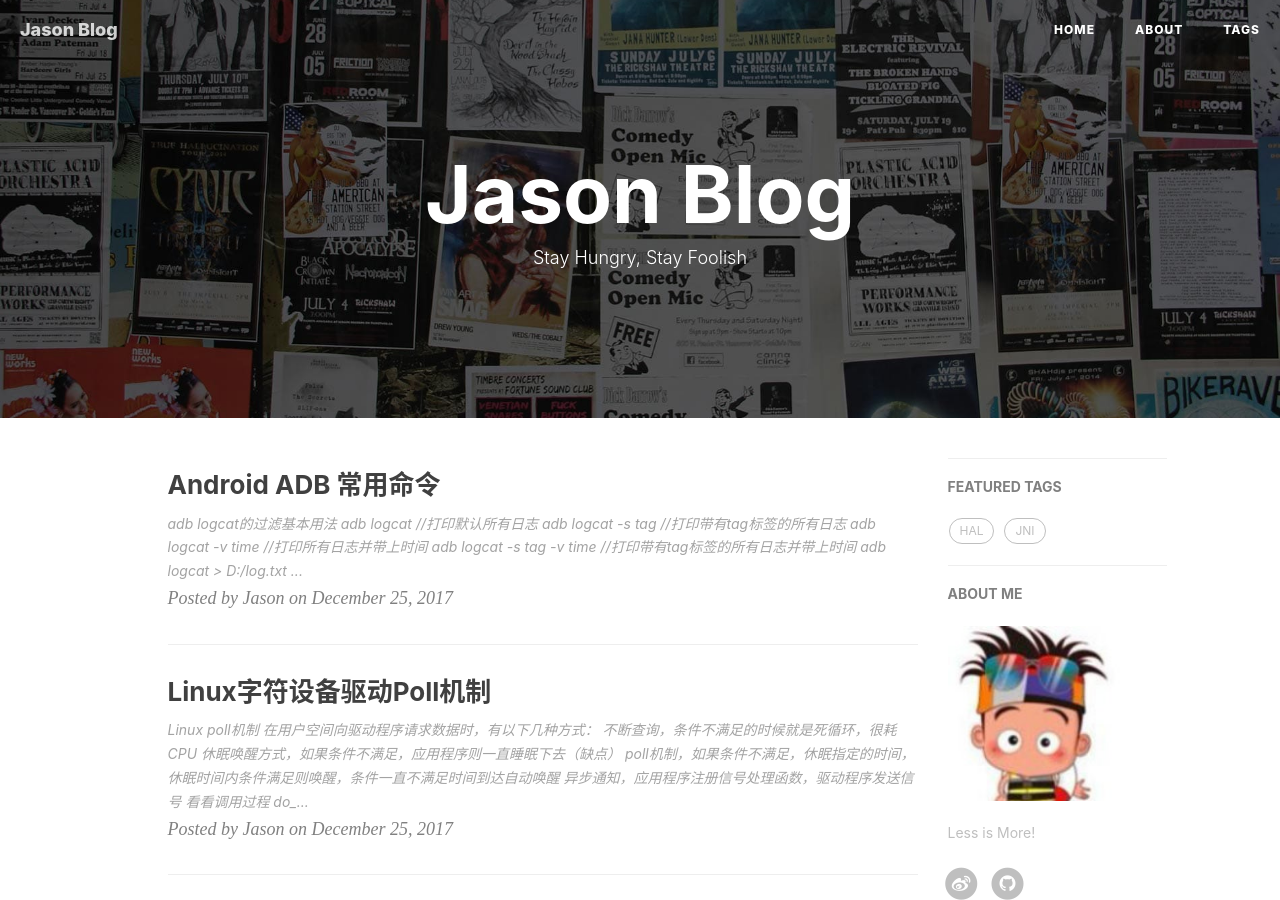
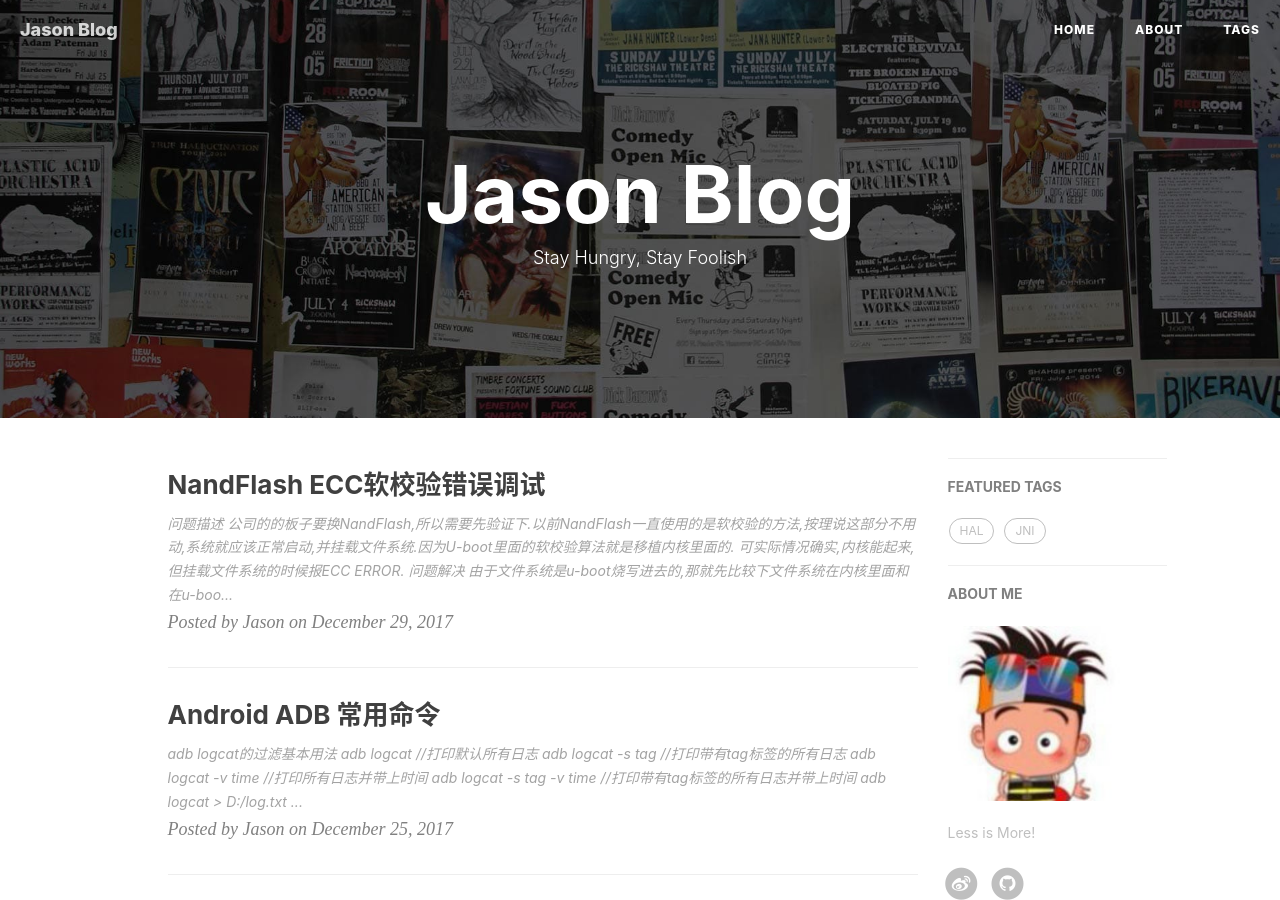
Before and after one commit to jason--liu/jason--liu.github.io, a Jekyll site: the page built from index.html, in a window 1280 px wide and 900 px high. Built offline with Jekyll 4.4.1, drawn with Linux system fonts in a browser that asks for light colours; nearby versions of some CDN libraries; the list of posts is cut into pages by our own code; comment, search, counter and statistics services are not loaded; part of the change alters nothing that is shown.

Commit message:
add new blog

````diff
--- a/_config.yml
+++ b/_config.yml
@@ -33,7 +33,7 @@ github_username:    jason--liu
 permalink: pretty
 paginate: 10
 exclude: ["less","node_modules","Gruntfile.js","package.json","README.md"]
-anchorjs: true                          # if you want to customize anchor. check out line:181 of `post.html`
+anchorjs: no                          # if you want to customize anchor. check out line:181 of `post.html`
 
 
 
--- /dev/null
+++ b/_posts/2017-12-28-nandflash-debug.md
@@ -0,0 +1,61 @@
+---
+layout:     post
+title:      "NandFlash ECC软校验错误调试"
+subtitle:   ""
+date:       2017-12-29
+author:     "Jason"
+header-img: ""
+catalog: true
+tags:
+    - Driver
+    - NandFlash
+---
+## 问题描述
+
+公司的的板子要换NandFlash,所以需要先验证下.以前NandFlash一直使用的是软校验的方法,按理说这部分不用动,系统就应该正常启动,并挂载文件系统.因为U-boot里面的软校验算法就是移植内核里面的.
+
+可实际情况确实,内核能起来,但挂载文件系统的时候报ECC ERROR.
+
+## 问题解决
+
+由于文件系统是u-boot烧写进去的,那就先比较下文件系统在内核里面和在u-boot里面的ecc码.
+
+> nanddump -l 2028 -p -o /dev/mtd5
+>
+> dump出来的OOB数据
+>
+> ```
+>   OOB Data: ff ff ff ff ff ff ff ff ff ff ff ff ff ff ff ff
+>   OOB Data: ff ff ff ff ff ff ff ff ff ff ff ff ff ff ff ff
+>   OOB Data: ff ff ff ff ff ff ff ff ff ff ff ff ff ff ff ff
+>   OOB Data: ff ff ff ff ff ff ff ff ff ff ff ff ff ff ff ff
+>   OOB Data: ff ff ff ff ff ff ff ff ff ff ff ff ff ff ff ff
+>   OOB Data: a5 a9 9b ff ff ff ff ff ff ff ff ff ff ff ff ff
+>   OOB Data: ff ff ff ff ff ff ff ff ff ff ff ff ff ff ff ff
+>   OOB Data: ff ff ff ff ff ff ff ff ff ff ff ff ff ff ff ff
+> ```
+
+然后再在uboot中dump
+
+>nand dump.oob 0x00d80000
+>
+>OOB:
+>
+>        ff ff ff ff ff ff ff ff
+>        ff ff ff ff ff ff ff ff
+>        ff ff ff ff ff ff ff ff
+>        ff ff ff ff ff ff ff ff
+>        ff ff ff ff ff ff ff ff
+>        a9 95 57 ff ff ff ff ff
+>        ff ff ff ff ff ff ff ff
+>        ff ff ff ff ff ff ff ff
+
+先不说数据对不对,结果的位数都不同,内核打印出来的是128kb的,而uboot打印出来的是64kb的.我们使用的新nandflash的oob大小也的确是128kb的.那怎么该呢?为了兼容以前的版本,我们的uboot不能修改,所有只能修改内核.修改也很简单,内核里面使用ONFI的方式来获取oobsize的大小,那就不管ONFI读出来的大小是多少,我都定死为64kb,那问题就解决了.驱动调试就是这样,把结果直接说出来好像没什么技术含量,但发现问题的过程还是很复杂的.比如首先得知道ECC校验码是存在OOB里面的,如果使用硬件校验的方式,如果OOB大小不够,还可以在驱动里面把NandFlash划分一块区域出来用来指定存放ECC校验数据.
+
+那u-boot里面为什么会认为OOB为64Kb呢?本着追究问题本质的原则,查看了uboot的源码,原来uboot里面没用使用ONFI的方式来获取一些nandflash信息,比如oob大小,那它就使用默认的64kb大小.其实只需要打开`CONFIG_SYS_NAND_ONFI_DETECTION`,就可以使用ONFI的方式来获取flash信息了.
+
+## 参考资料
+
+[如何编写Linux下的NandFlash驱动](https://www.crifan.com/files/doc/docbook/linux_nand_driver/release/webhelp/ch01s03s01s01.html)
+
+[ONFI官方介绍](http://www.onfi.org/specifications/)
````
